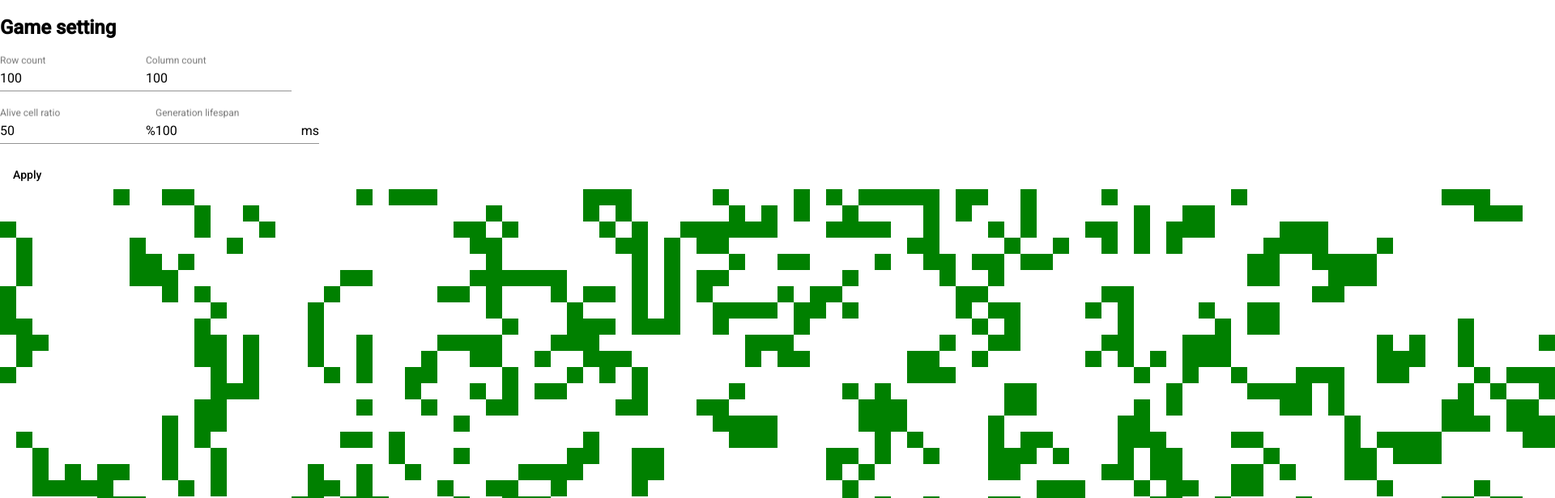
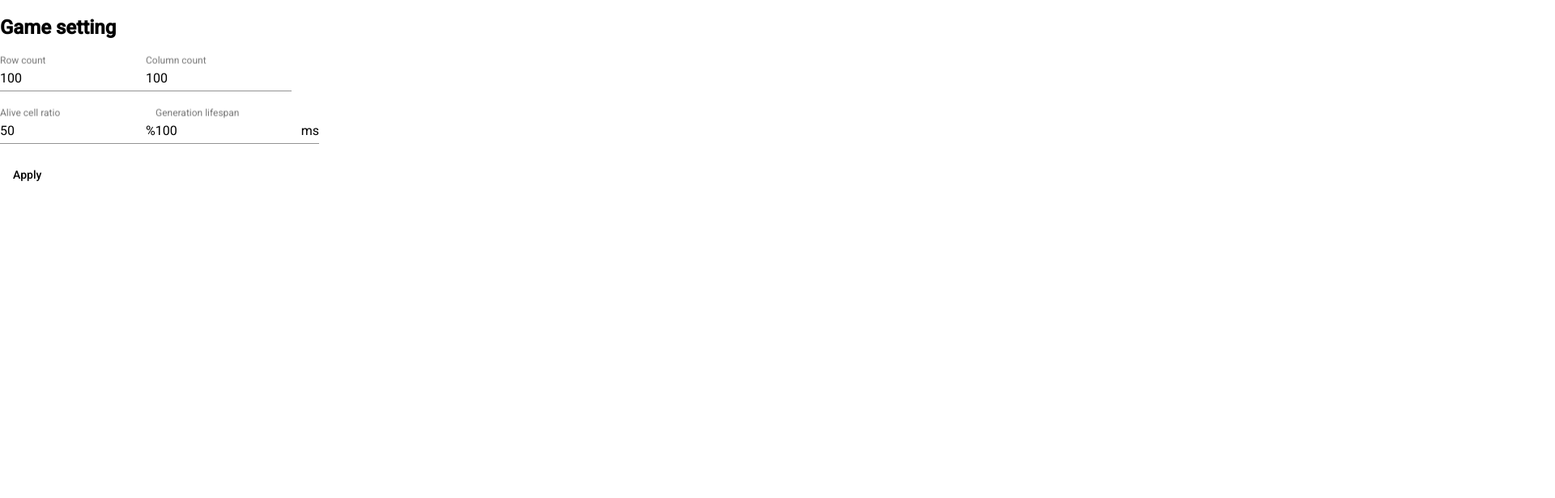
Before and after one commit to HenrySu/GameOfLife, an Angular app: page / in a window 1280 px wide. Shown: the top 616 px of the page at 81% size, 1920 px wide, since content can reach past the window. Built offline with nearby package versions, Linux system fonts and the light colour scheme.

Commit message:
apply alive cell ratio and generation lifespan time to game

```diff
--- a/src/app/app.component.html
+++ b/src/app/app.component.html
@@ -1,2 +1,2 @@
 <app-game-setting (gameSettingChanged)="gameSettingChanged($event)"></app-game-setting>
-<app-game-board [boardSize]="{rowCount:100,columnCount:100}"></app-game-board>
+<app-game-board></app-game-board>
--- a/src/app/app.component.ts
+++ b/src/app/app.component.ts
@@ -1,5 +1,6 @@
-import { Component } from '@angular/core';
+import { Component, ViewChild } from '@angular/core';
 import { GameSetting } from './game/models';
+import { GameBoardComponent } from './game/components/game-board/game-board.component';
 
 @Component({
   selector: 'app-root',
@@ -8,7 +9,8 @@ import { GameSetting } from './game/models';
 })
 export class AppComponent {
   title = 'game-of-life';
+  @ViewChild(GameBoardComponent) gameBoardComponent: GameBoardComponent;
   gameSettingChanged(gameSetting: GameSetting) {
-    console.log(gameSetting)
+    this.gameBoardComponent.updateBoard(gameSetting);
   }
 }
--- a/src/app/game/components/game-board/game-board.component.html
+++ b/src/app/game/components/game-board/game-board.component.html
@@ -1,6 +1,8 @@
 <div class="table-container">
-  <div class="table-row" *ngFor="let cells of board.cells">
-    <div class="table-cell" *ngFor="let cell of cells" [class.cell-alive]="isCellAlive(cell)">
+  <ng-container *ngIf="board">
+    <div class="table-row" *ngFor="let cells of board.cells">
+      <div class="table-cell" *ngFor="let cell of cells" [class.cell-alive]="isCellAlive(cell)">
+      </div>
     </div>
-  </div>
+  </ng-container>
 </div>
--- a/src/app/game/components/game-board/game-board.component.ts
+++ b/src/app/game/components/game-board/game-board.component.ts
@@ -1,6 +1,6 @@
-import { Component, OnInit, Input } from '@angular/core';
-import { interval } from 'rxjs';
-import { BoardSize, Board, Cell, LifeStatus } from '../../models';
+import { Component, OnInit } from '@angular/core';
+import { interval, Subscription } from 'rxjs';
+import { Board, Cell, GameSetting, LifeStatus } from '../../models';
 import { GameService } from '../../services/game.service';
 import { LifeService } from '../../services/life.service';
 
@@ -10,17 +10,25 @@ import { LifeService } from '../../services/life.service';
   styleUrls: ['./game-board.component.scss']
 })
 export class GameBoardComponent implements OnInit {
-  @Input() boardSize: BoardSize;
   board: Board;
+  evolutionSubscription: Subscription;
   constructor(private gameSvc: GameService,
     private lifeSvc: LifeService) { }
 
   ngOnInit(): void {
-    this.gameSvc.getRandomBoard(this.boardSize).subscribe(board => this.board = board);
-    interval(1000).subscribe(_ => this.board = this.lifeSvc.evolve(this.board));
+  }
+
+  private createGame(gameSetting: GameSetting): Subscription {
+    this.gameSvc.getRandomBoard(gameSetting).subscribe(board => this.board = board);
+    return interval(gameSetting.evolutionTimeInterval).subscribe(_ => this.board = this.lifeSvc.evolve(this.board));
   }
 
   isCellAlive(cell: Cell) {
     return cell.status === LifeStatus.Alive;
   }
+
+  updateBoard(gameSetting: GameSetting) {
+    this.evolutionSubscription?.unsubscribe();;
+    this.evolutionSubscription = this.createGame(gameSetting);
+  }
 }
--- a/src/app/game/models/board-size.ts
+++ /dev/null
@@ -1,4 +0,0 @@
-export interface BoardSize {
-    rowCount: number;
-    columnCount: number;
-}
--- a/src/app/game/models/index.ts
+++ b/src/app/game/models/index.ts
@@ -1,4 +1,3 @@
-export * from "./board-size";
 export * from "./board";
 export * from "./cell";
 export * from "./life-status";
--- a/src/app/game/services/game.service.ts
+++ b/src/app/game/services/game.service.ts
@@ -1,6 +1,6 @@
 import { Injectable } from '@angular/core';
 import { Observable, of } from 'rxjs';
-import { Board, BoardCoordinate, BoardSize, LifeStatus } from '../models';
+import { Board, BoardCoordinate, GameSetting, LifeStatus } from '../models';
 
 @Injectable({
   providedIn: 'root'
@@ -9,27 +9,18 @@ export class GameService {
 
   constructor() { }
 
-  getRandomBoolean() {
-    return Math.random() > 0.7;
+  getRandomBoolean(alivePercentage: number) {
+    return Math.random() < alivePercentage / 100;
   }
 
-  getRandomStatus(): LifeStatus {
-    return this.getRandomBoolean() ? LifeStatus.Alive : LifeStatus.Dead;
+  getRandomStatus(alivePercentage: number): LifeStatus {
+    return this.getRandomBoolean(alivePercentage) ? LifeStatus.Alive : LifeStatus.Dead;
   }
 
-  getRandomBoard(boardSize: BoardSize): Observable<Board> {
-    const board = new Board(boardSize.rowCount, boardSize.columnCount);
+  getRandomBoard(gameSetting: GameSetting): Observable<Board> {
+    const board = new Board(gameSetting.rowCount, gameSetting.columnCount);
 
-    const cells = board.cells.flat().map(cell => ({ ...cell, status: this.getRandomStatus() }));
+    const cells = board.cells.flat().map(cell => ({ ...cell, status: this.getRandomStatus(gameSetting.alivePercentage) }));
     return of(board.populateCells(cells));
   }
-
-  getLivingCellCoordinates(): Observable<BoardCoordinate[]> {
-    return of([
-      { x: 3, y: 3 },
-      { x: 4, y: 3 },
-      { x: 5, y: 5 },
-      { x: 4, y: 4 },
-    ]);
-  }
 }
```
